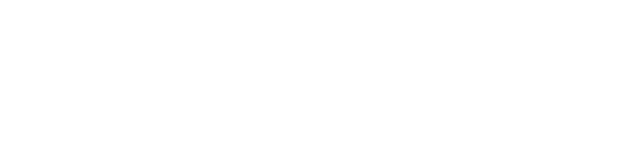
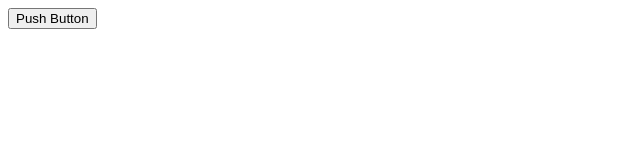
Before and after one commit to tjohnson1416/rock-paper-scissors, a plain HTML site: page index.html in a window 1280 px wide. Shown: the whole page, without its empty margins (0-640 px from the left). Drawn offline with Linux system fonts and the light colour scheme.

Commit message:
Added getComputerChoice() function to scripts.js, added the src for this script in index.html

```diff
--- a/index.html
+++ b/index.html
@@ -4,6 +4,7 @@
         <meta charset="UTF-8">
     </head>
     <body>
+        <button onclick="getComputerChoice()">Push Button</button>
         <script src="scripts.js">
         </script>
     </body>
--- a/scripts.js
+++ b/scripts.js
@@ -0,0 +1,15 @@
+function getComputerChoice() {
+    let choiceInt = Math.floor(Math.random() * 3);
+    let choiceStr = undefined;
+    if (choiceInt == 0) {
+        choiceStr = 'rock';
+    }
+    else if (choiceInt == 1) {
+        choiceStr = 'paper';
+    }
+    else if (choiceInt == 2) {
+        choiceStr = 'scissors';
+    }
+    console.log(choiceStr);
+    return choiceStr;
+}
```
